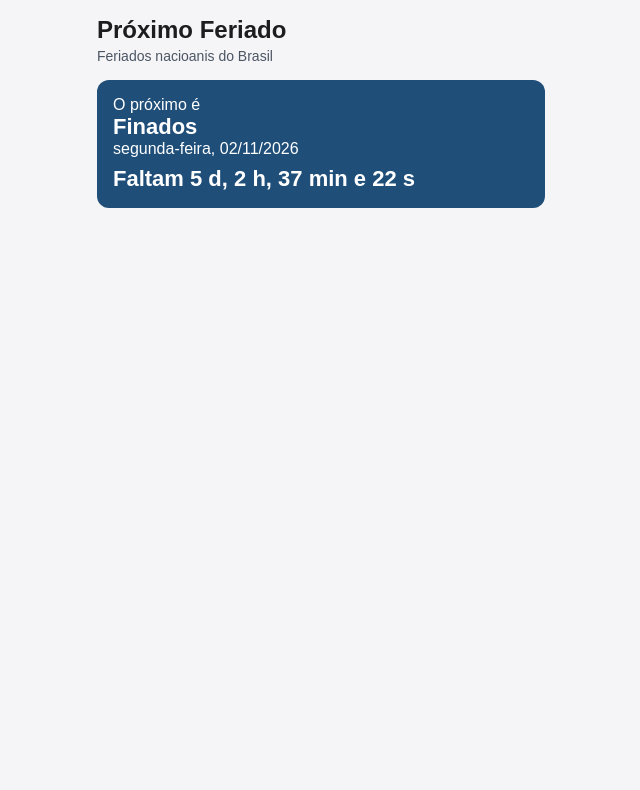
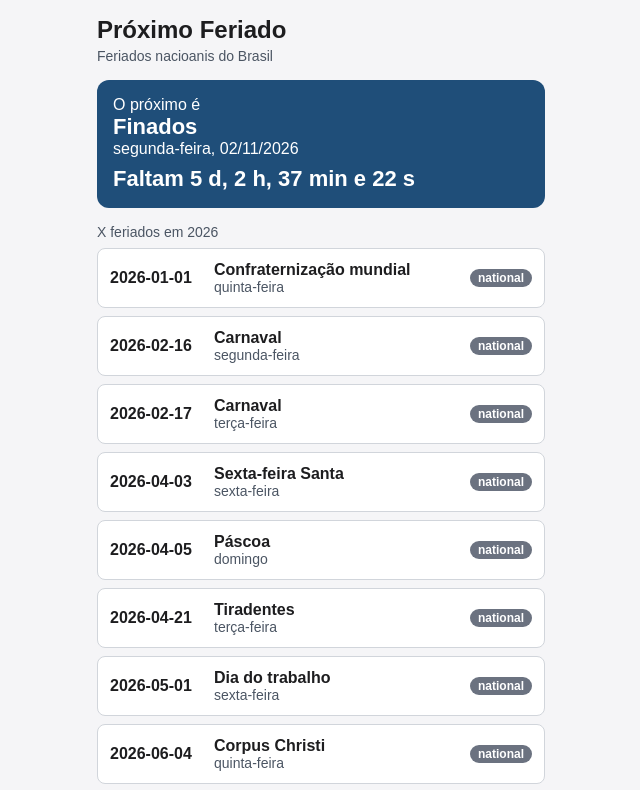
Before and after one commit to LorisZucco/03-feriados, a React (Vite) app: page / in a window 1280 px wide. Shown: the top 790 px of the page, without its empty margins (319-959 px from the left). Built offline with nearby package versions, Linux system fonts and the light colour scheme.

Commit message:
feat: implement holiday list with cards and data structure

```diff
--- a/src/App.css
+++ b/src/App.css
@@ -36,3 +36,69 @@
 }
 
 /* FINAL PROXIMO FERIADO */
+
+/* INICIO LISTA DE FERIADOS */
+
+.holiday-card {
+  display: flex;
+  align-items: center;
+  gap: 12px;
+  padding: 12px;
+  border: 1px solid #d1d5db;
+  border-radius: 8px;
+  background-color: #ffffff;
+}
+
+.holiday-date {
+  min-width: 92px;
+  font-weight: bold;
+}
+
+.holiday-info {
+  flex: 1;
+}
+
+.holiday-info h2 {
+  font-size: 16px;
+}
+
+.holiday-info p {
+  font-size: 14px;
+  color: #4b5563;
+}
+
+.tag {
+  padding: 2px 8px;
+  border-radius: 999px;
+  font-size: 12px;
+  font-weight: bold;
+  color: #ffffff;
+}
+
+.long-weekend {
+  background-color: #1e7d32;
+}
+
+.weekend {
+  background-color: #6b7280;
+}
+
+.holiday-card.past {
+  color: #6b7280;
+}
+
+.bridge {
+  background-color: #9a3412;
+}
+
+/* FIM DA LISTA DE FERIADOS */
+.holiday-list {
+  display: flex;
+  flex-direction: column;
+  gap: 8px;
+}
+.count {
+  margin-bottom: 8px;
+  font-size: 14px;
+  color: #4b5563;
+}
--- a/src/App.jsx
+++ b/src/App.jsx
@@ -1,8 +1,9 @@
+import holidays from "./data/holidays";
 import "./App.css";
 
 function App() {
   return (
-    <main>
+    <>
       <header className="header">
         <h1>Próximo Feriado</h1>
         <p>Feriados nacioanis do Brasil</p>
@@ -14,7 +15,23 @@
         <p>segunda-feira, 02/11/2026</p>
         <h2 className="countdown">Faltam 5 d, 2 h, 37 min e 22 s</h2>
       </section>
-    </main>
+
+      <p className="count">X feriados em 2026</p>
+      <main className="holiday-list">
+        {holidays.map((item) => (
+          <article className="holiday-card" key={item.date}>
+            <p className="holiday-date">{item.date}</p>
+
+            <div className="holiday-info">
+              <h2> {item.name}</h2>
+              <p>{item.weekday}</p>
+            </div>
+
+            <span className="tag weekend">{item.type}</span>
+          </article>
+        ))}
+      </main>
+    </>
   );
 }
 
--- /dev/null
+++ b/src/data/holidays.js
@@ -0,0 +1,83 @@
+const holidays = [
+  {
+    date: "2026-01-01",
+    name: "Confraternização mundial",
+    type: "national",
+    weekday: "quinta-feira",
+  },
+  {
+    date: "2026-02-16",
+    name: "Carnaval",
+    type: "national",
+    weekday: "segunda-feira",
+  },
+  {
+    date: "2026-02-17",
+    name: "Carnaval",
+    type: "national",
+    weekday: "terça-feira",
+  },
+  {
+    date: "2026-04-03",
+    name: "Sexta-feira Santa",
+    type: "national",
+    weekday: "sexta-feira",
+  },
+  { date: "2026-04-05", name: "Páscoa", type: "national", weekday: "domingo" },
+  {
+    date: "2026-04-21",
+    name: "Tiradentes",
+    type: "national",
+    weekday: "terça-feira",
+  },
+  {
+    date: "2026-05-01",
+    name: "Dia do trabalho",
+    type: "national",
+    weekday: "sexta-feira",
+  },
+  {
+    date: "2026-06-04",
+    name: "Corpus Christi",
+    type: "national",
+    weekday: "quinta-feira",
+  },
+  {
+    date: "2026-09-07",
+    name: "Independência do Brasil",
+    type: "national",
+    weekday: "segunda-feira",
+  },
+  {
+    date: "2026-10-12",
+    name: "Nossa Senhora Aparecida",
+    type: "national",
+    weekday: "segunda-feira",
+  },
+  {
+    date: "2026-11-02",
+    name: "Finados",
+    type: "national",
+    weekday: "segunda-feira",
+  },
+  {
+    date: "2026-11-15",
+    name: "Proclamação da República",
+    type: "national",
+    weekday: "domingo",
+  },
+  {
+    date: "2026-11-20",
+    name: "Dia da consciência negra",
+    type: "national",
+    weekday: "sexta-feira",
+  },
+  {
+    date: "2026-12-25",
+    name: "Natal",
+    type: "national",
+    weekday: "sexta-feira",
+  },
+];
+
+export default holidays;
```
